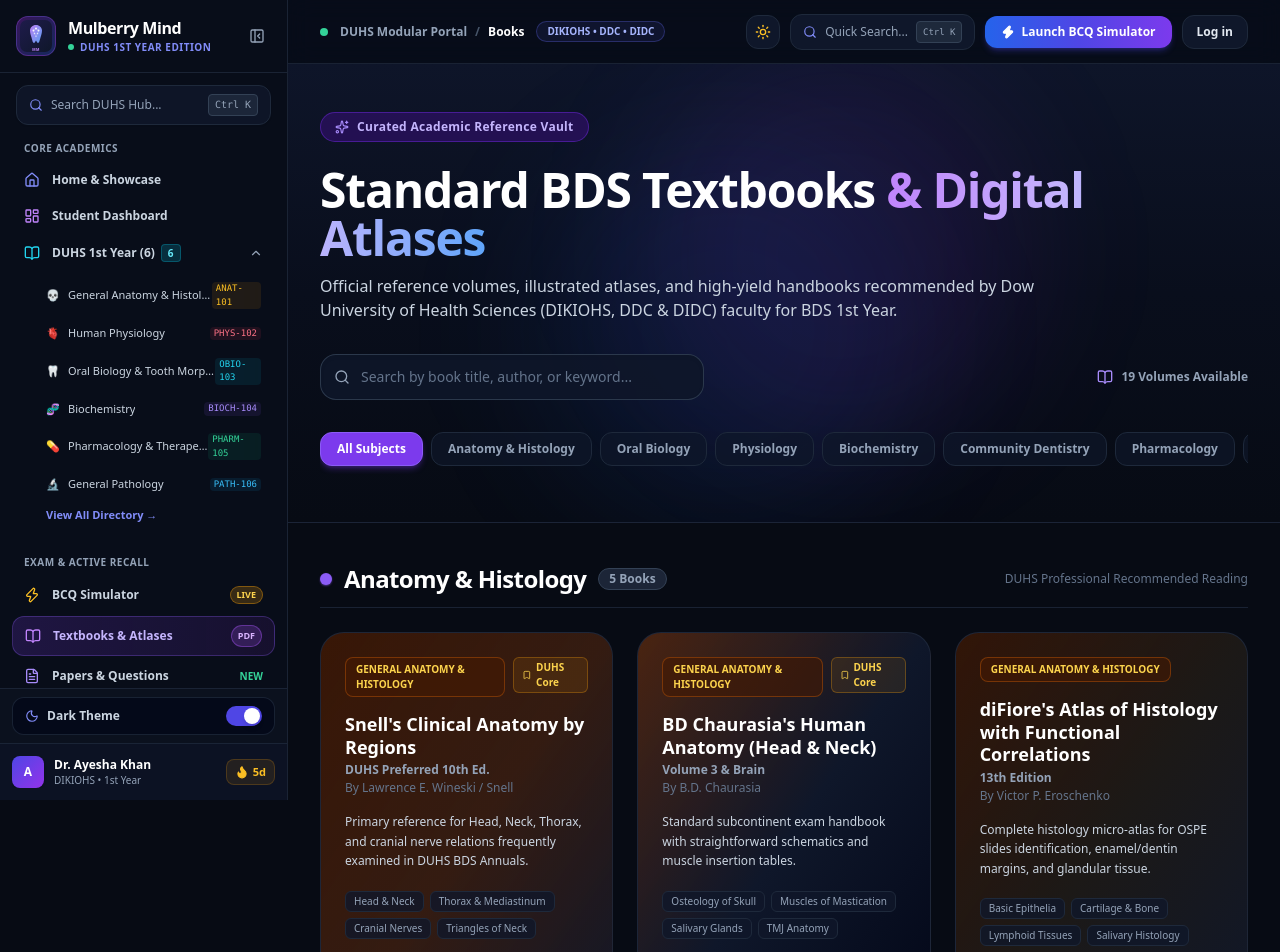
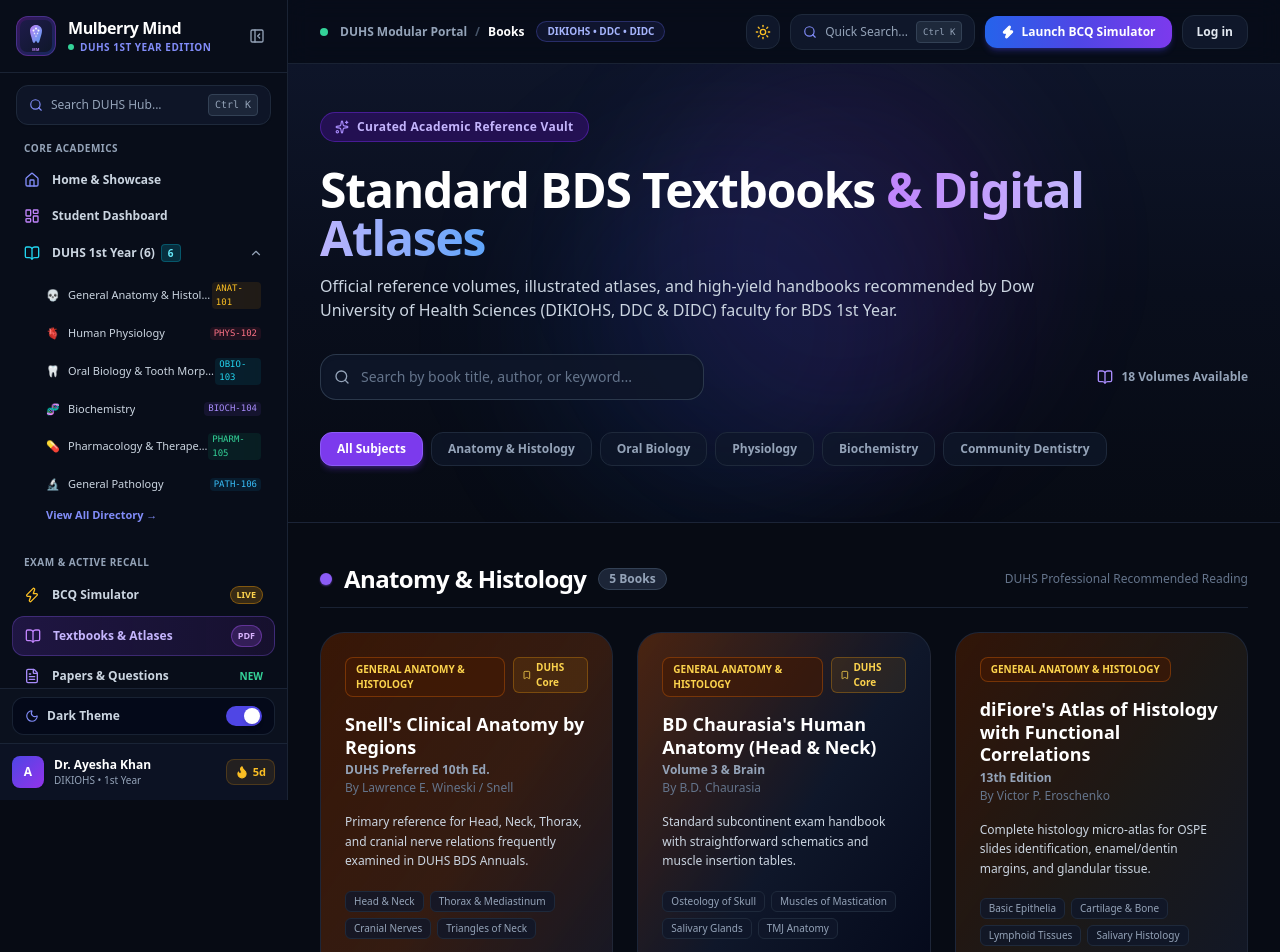
Before and after one commit to mkazkhan28/mulbureymind-, a Next.js app: page /books in a window 1280 px wide. Shown: the top 952 px of the page. Built offline with nearby package versions, Linux system fonts and the light colour scheme.

Commit message:
Refine light theme, bold navigation sidebar typography, remove pharmacology/pathology subheadings

```diff
--- a/src/app/books/page.tsx
+++ b/src/app/books/page.tsx
@@ -255,24 +255,6 @@
     premium: false,
   },
 
-  // ── PHARMACOLOGY BOOKS ──
-  {
-    id: "pharm-book-1",
-    title: "Katzung's Basic & Clinical Pharmacology",
-    edition: "15th Edition",
-    authors: "Bertram G. Katzung / Todd W. Vanderah",
-    driveId: "PASTE_KATZUNG_PDF_ID",
-    subjectId: "pharm",
-    subjectName: "Pharmacology & Therapeutics",
-    subjectColor: "text-emerald-400",
-    badgeColor: "bg-emerald-950/60 border-emerald-700/50 text-emerald-300",
-    coverGradient: "from-emerald-950/80 via-emerald-900/40 to-slate-900",
-    description: "Crucial chapters on local anesthetics, NSAIDs, antibiotics, and emergency drugs in dental clinics.",
-    topicsCovered: ["Local Anesthetics", "Analgesics & Opioids", "Penicillins & Macrolides", "Emergency Drugs"],
-    isHighYield: true,
-    premium: false,
-  },
-
   // ── COMMUNITY DENTISTRY BOOKS ──
   {
     id: "comm-book-1",
@@ -346,9 +328,7 @@
   { id: "oral-bio", name: "Oral Biology" },
   { id: "phys", name: "Physiology" },
   { id: "biochem", name: "Biochemistry" },
-  { id: "comm-dent", name: "Community Dentistry" },
-  { id: "pharm", name: "Pharmacology" },
-  { id: "path", name: "General Pathology" }
+  { id: "comm-dent", name: "Community Dentistry" }
 ];
 
 export default function BooksLibraryPage() {
```
